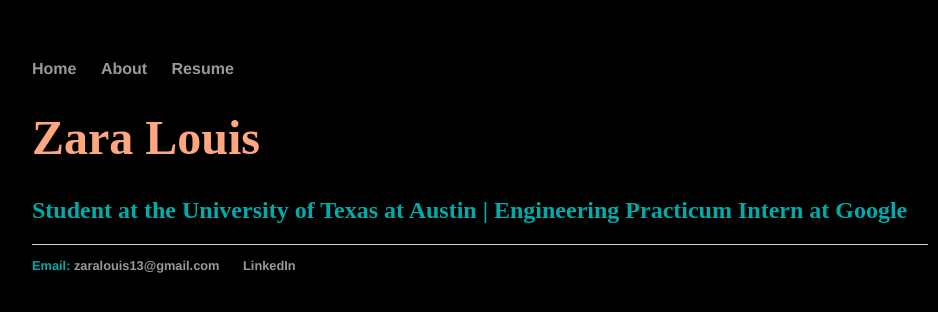
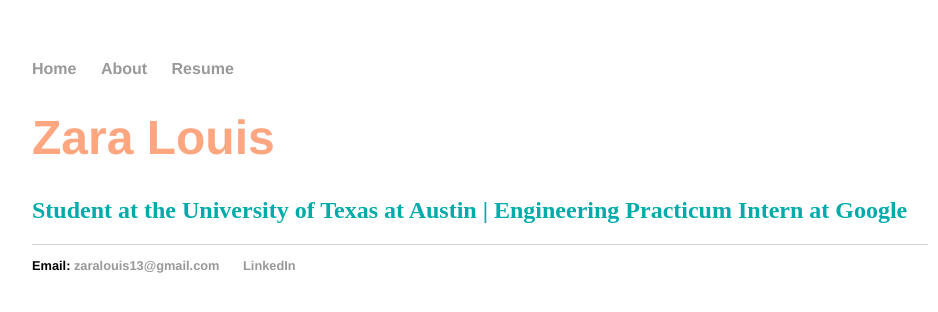
Before and after one commit to zaralouis/zaralouis.github.io, a Jekyll site: the page built from index.html, in a window 1280 px wide. Shown: the top 312 px of the page, without its empty margins (160-1098 px from the left). Built offline with Jekyll 4.4.1, drawn with Linux system fonts in a browser that asks for light colours.

Commit message:
Update index.html

```diff
--- a/index.html
+++ b/index.html
@@ -2,10 +2,13 @@
 layout: default
 title: Zara Louis
 ---
-<head> <link href='https://fonts.googleapis.com/css?family=Abril+Fatface' rel='stylesheet' type='text/css'></head>
+<head>
+	<link href="https://fonts.googleapis.com/css?family=Abril+Fatface" rel="stylesheet" type="text/css">
+	<link href="https://fonts.googleapis.com/css?family=Josefin+Sans" rel="stylesheet">
+</head>
 <div class="blurb">
-	<body bgcolor="#000000">
-	<h1><font face="Minion Web" color="#FEA680">Zara Louis</font></h1>
-	<h2><font face="Minion Web" color="#01ABAA">Student at the University of Texas at Austin | Engineering Practicum Intern at Google</h2>
+	<body bgcolor="#FFFFFF">
+	<h1><font color="#FEA680">Zara Louis</font></h1>
+	<h2><font color="#01ABAA">Student at the University of Texas at Austin | Engineering Practicum Intern at Google</font></h2>
 	</body>
 </div><!-- /.blurb -->
```
